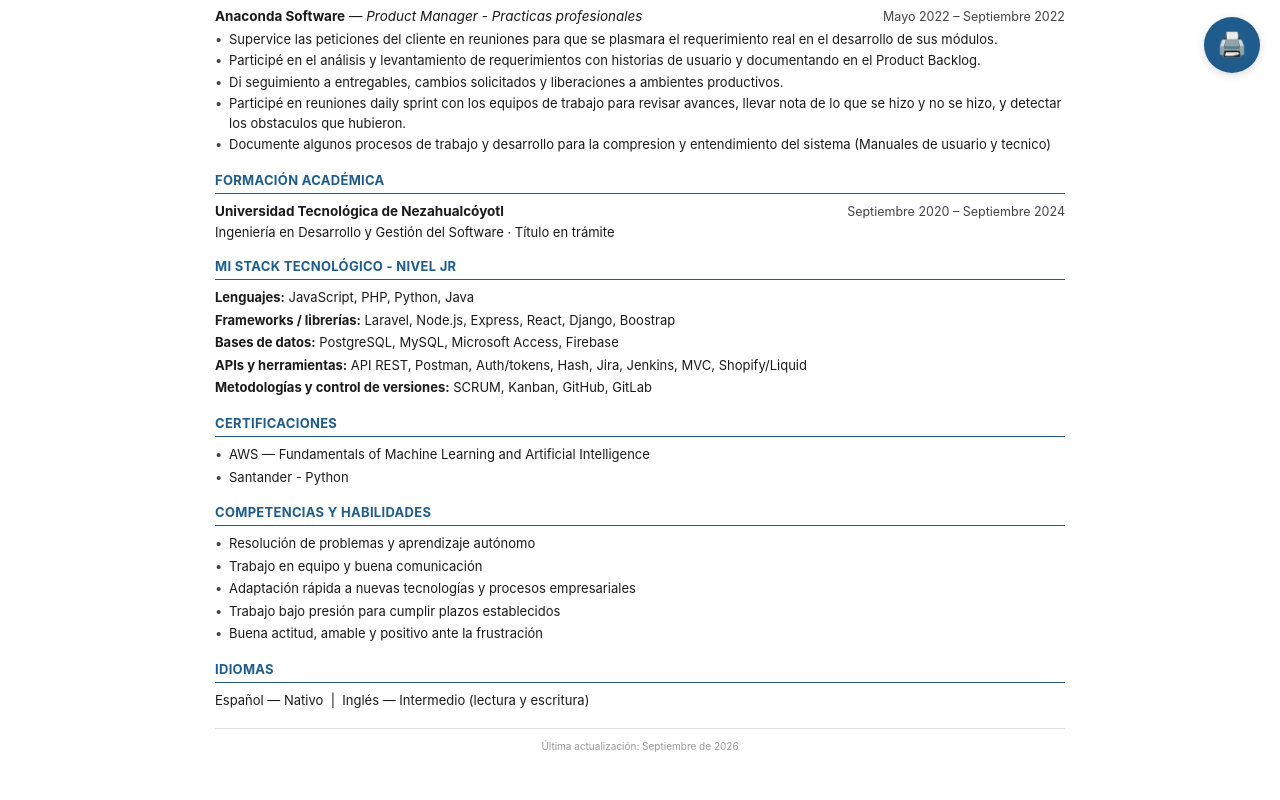
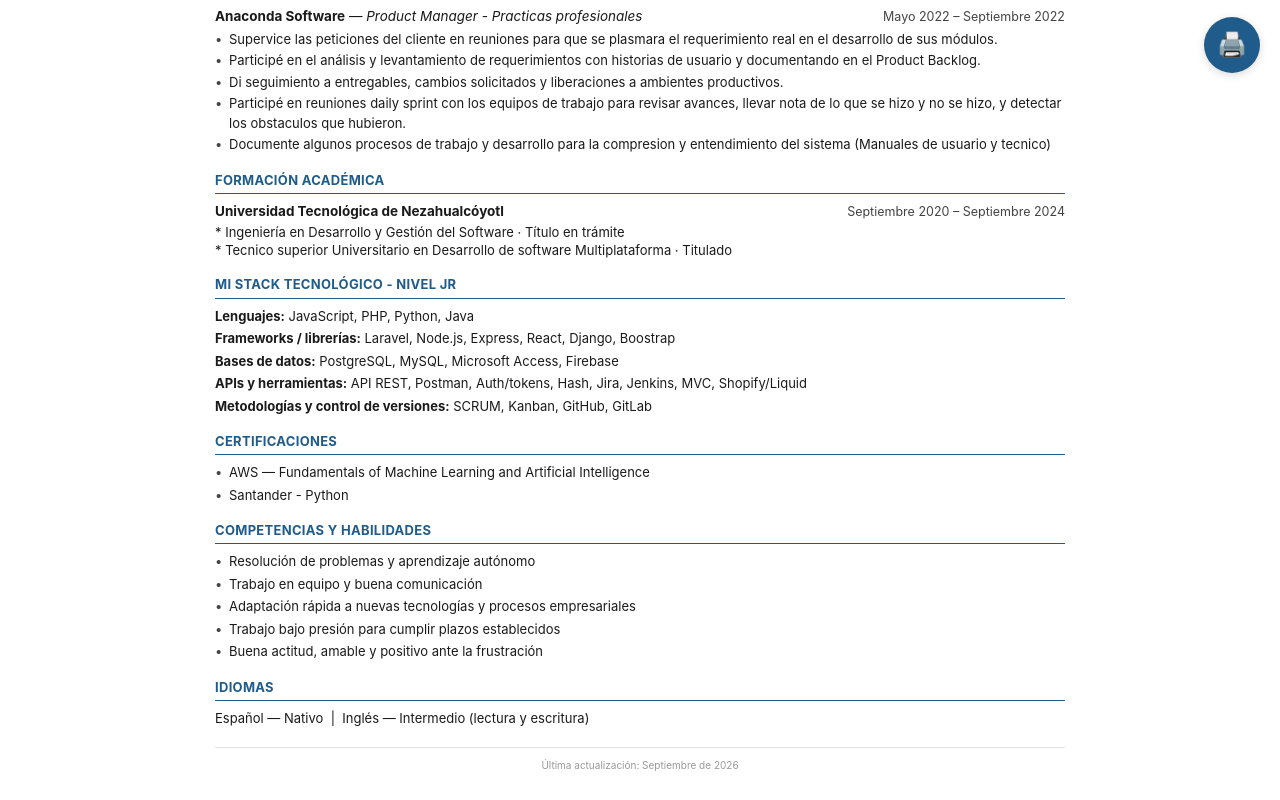
Before and after one commit to AlejoH27/CV-Alejo, a plain HTML site: page index.html in a window 1280 px wide. Shown: the part 707-1507 px from the top of the page. Drawn offline with Linux system fonts and the light colour scheme.

Commit message:
agregue el tsu al cv

```diff
--- a/index.html
+++ b/index.html
@@ -451,7 +451,9 @@
         <div class="edu-title">Universidad Tecnológica de Nezahualcóyotl</div>
         <div class="edu-dates">Septiembre 2020 – Septiembre 2024</div>
       </div>
-      <div class="edu-meta">Ingeniería en Desarrollo y Gestión del Software · Título en trámite</div>
+      <div class="edu-meta">* Ingeniería en Desarrollo y Gestión del Software · Título en trámite</div>
+      <div class="edu-meta">* Tecnico superior Universitario en Desarrollo de software Multiplataforma · Titulado
+      </div>
     </section>
 
     <section>
```
